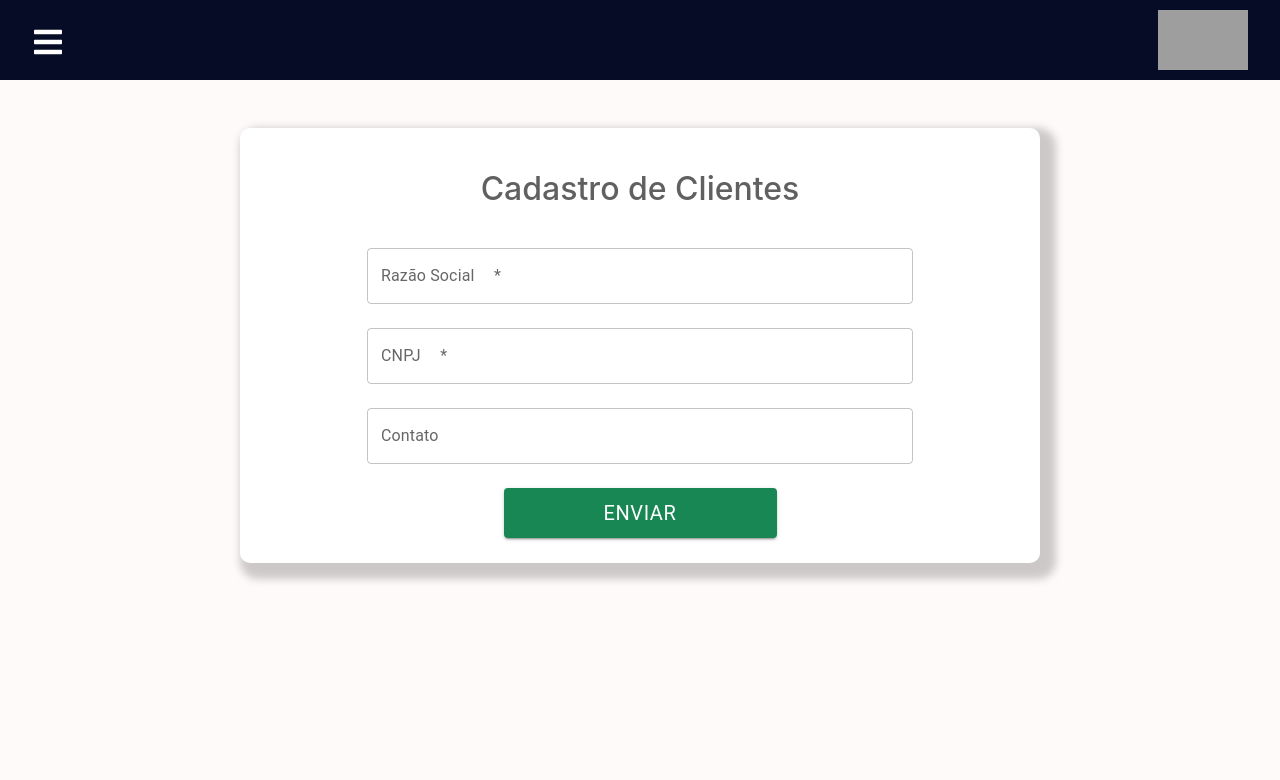
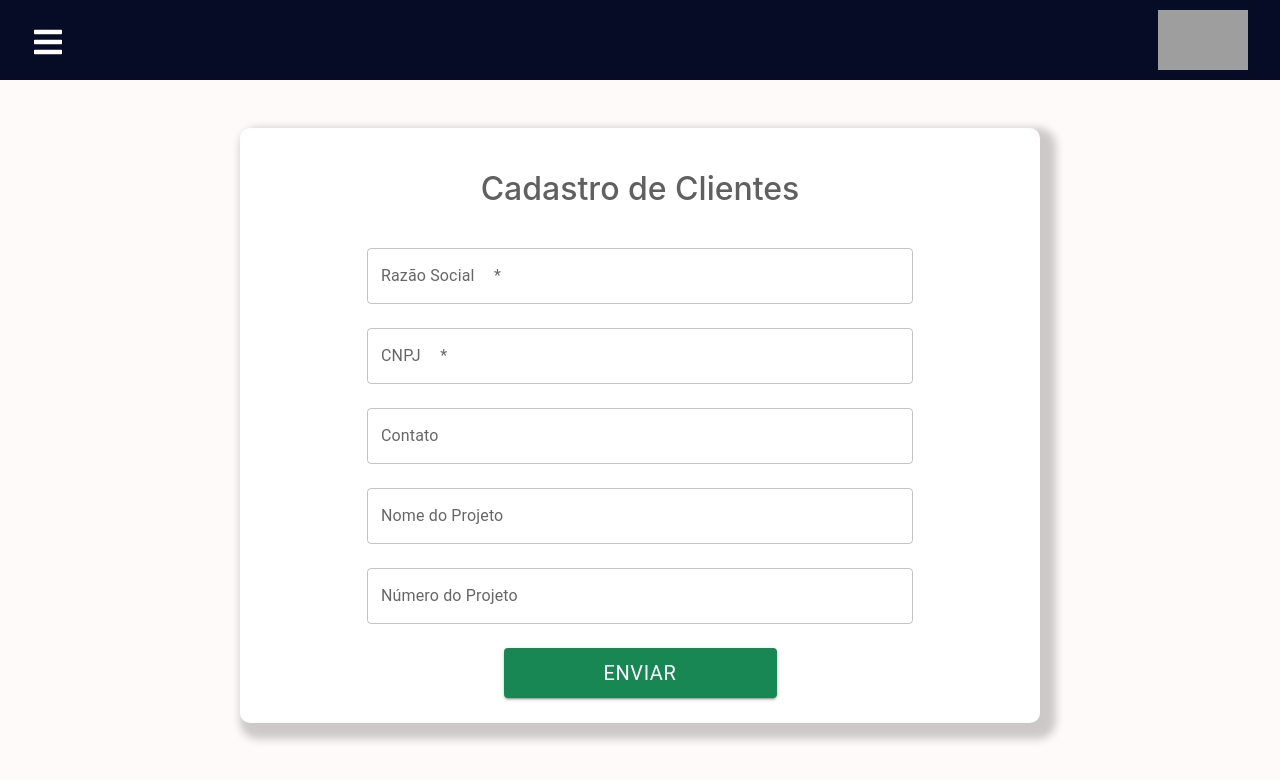
Before and after one commit to Grupo1API/2RP, a React (Create React App) app in the folder frontend/: page /cliente in a window 1280 px wide. Shown: the top 780 px of the page. Built offline with nearby package versions, Linux system fonts and the light colour scheme; no server answers; grey boxes are pictures that could not be loaded.

Commit message:
atualização do cadastro de clientes

```diff
--- a/frontend/src/pages/cadastro_cliente/index.tsx
+++ b/frontend/src/pages/cadastro_cliente/index.tsx
@@ -7,6 +7,8 @@ function Cliente(){
   const [nome, setNome] = useState("");
   const [cnpj, setCnpj] = useState("");
   const [contato,setContato] = useState("");
+  const [nome_projeto,setNomeProjeto] = useState("");
+  const [numero_projeto,setNumeroProjeto] = useState("");
 
 
   async function handleSubmit(event: { preventDefault: () => void; }){
@@ -14,7 +16,9 @@ function Cliente(){
     const dado = {
       nome: nome,
       cnpj: cnpj,
-      contato: contato
+      contato: contato,
+      nome_projeto: nome_projeto,
+      numero_projeto: numero_projeto
 
     };
       try{
@@ -29,6 +33,8 @@ function Cliente(){
         setNome("");
         setCnpj("");
         setContato("");
+        setNomeProjeto("");
+        setNumeroProjeto("");
 
         return;
       } catch (error) {
@@ -79,6 +85,28 @@ function Cliente(){
           </TextField>
         </div>
 
+        {/* nome do projeto */}
+        <div className="form-floating mb-4">
+        <TextField fullWidth
+          id="outlined-basic"
+          label="Nome do Projeto"
+          variant="outlined"
+          value={nome_projeto}
+          onChange={(e) => setNomeProjeto(e.target.value)}>
+          </TextField>
+        </div>
+
+        {/* número do projeto */}
+        <div className="form-floating mb-4">
+        <TextField fullWidth
+          id="outlined-basic"
+          label="Número do Projeto"
+          variant="outlined"
+          value={numero_projeto}
+          onChange={(e) => setNumeroProjeto(e.target.value)}>
+          </TextField>
+        </div>
+
         {/* Botão */}
         <div className ="form-btn">
           <ColorButton
```
